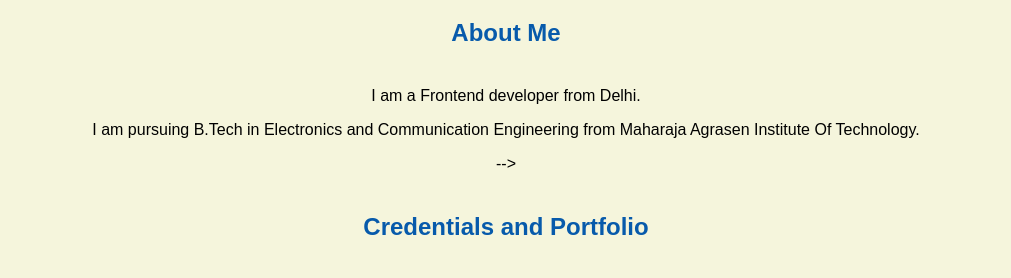
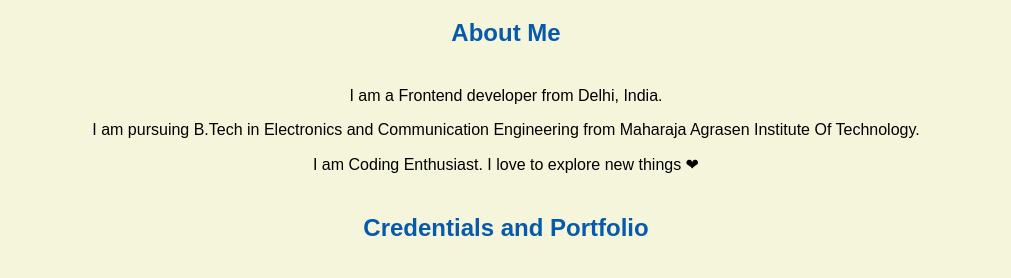
Before and after one commit to Aayushi-Mittal/html-css-coursera-project, a plain HTML site: page index.html in a window 1280 px wide. Shown: the part 516-794 px from the top of the page, without its empty margins (134-1145 px from the left). Drawn offline with Linux system fonts and the light colour scheme.

Commit message:
Update index.html

```diff
--- a/index.html
+++ b/index.html
@@ -27,9 +27,9 @@
   <h2>About Me</h2>
 
   <!-- add a few paragraph lines to describe you -->
-  <p>I am a Frontend developer from Delhi.</p> <!-- where do you live? -->
+  <p>I am a Frontend developer from Delhi, India.</p> <!-- where do you live? -->
   <p>I am pursuing B.Tech in Electronics and Communication Engineering from Maharaja Agrasen Institute Of Technology.</p> <!-- Where studying/studied? -->
-  <!-- <p>I am currently ...</p> <!-- current job or current school year? --> -->
+  <p>I am Coding Enthusiast. I love to explore new things ❤</p> <!-- current job or current school year? -->
 
   <!-- add a section called "Credentials and Portofolio -->
   <h2>Credentials and Portfolio</h2>
```
